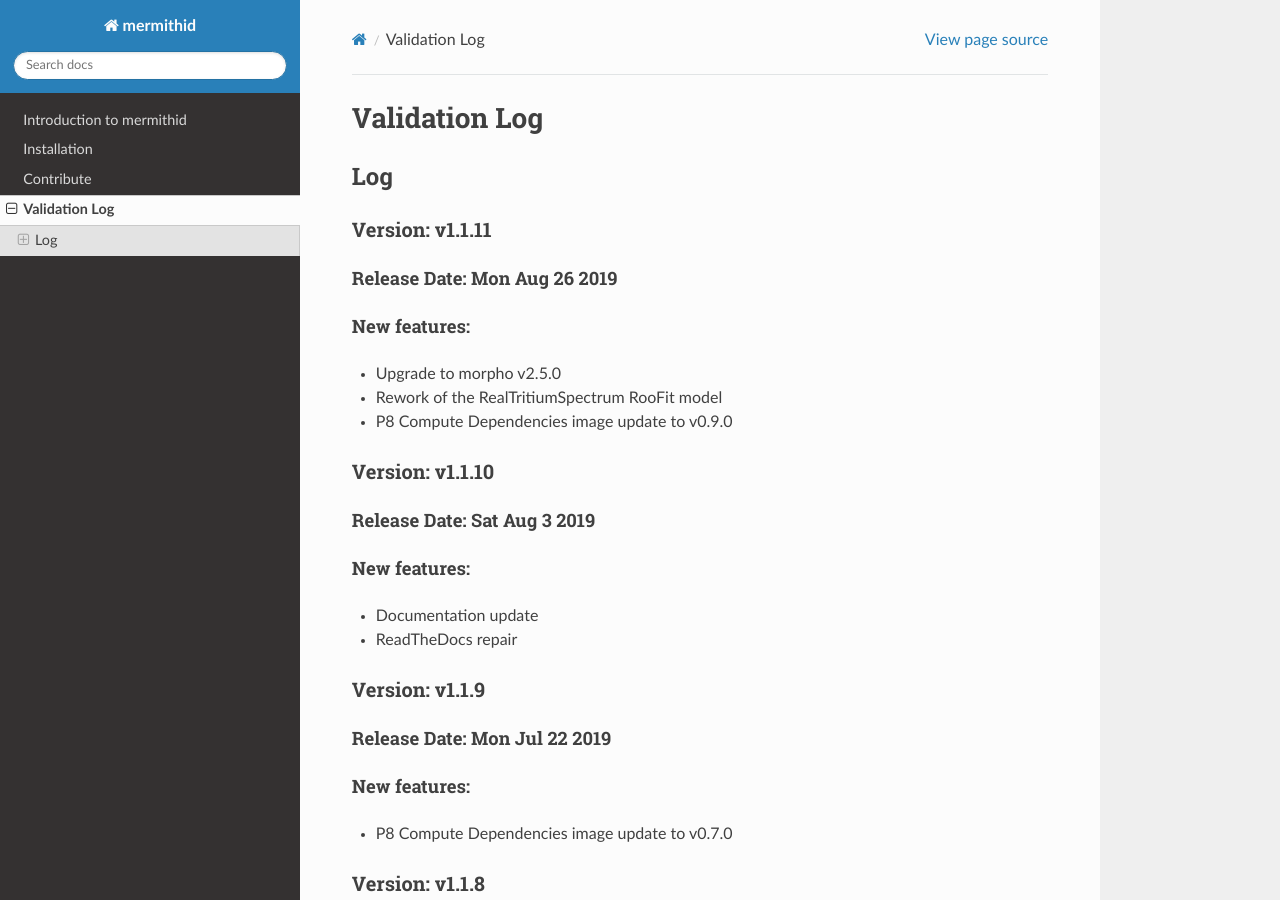
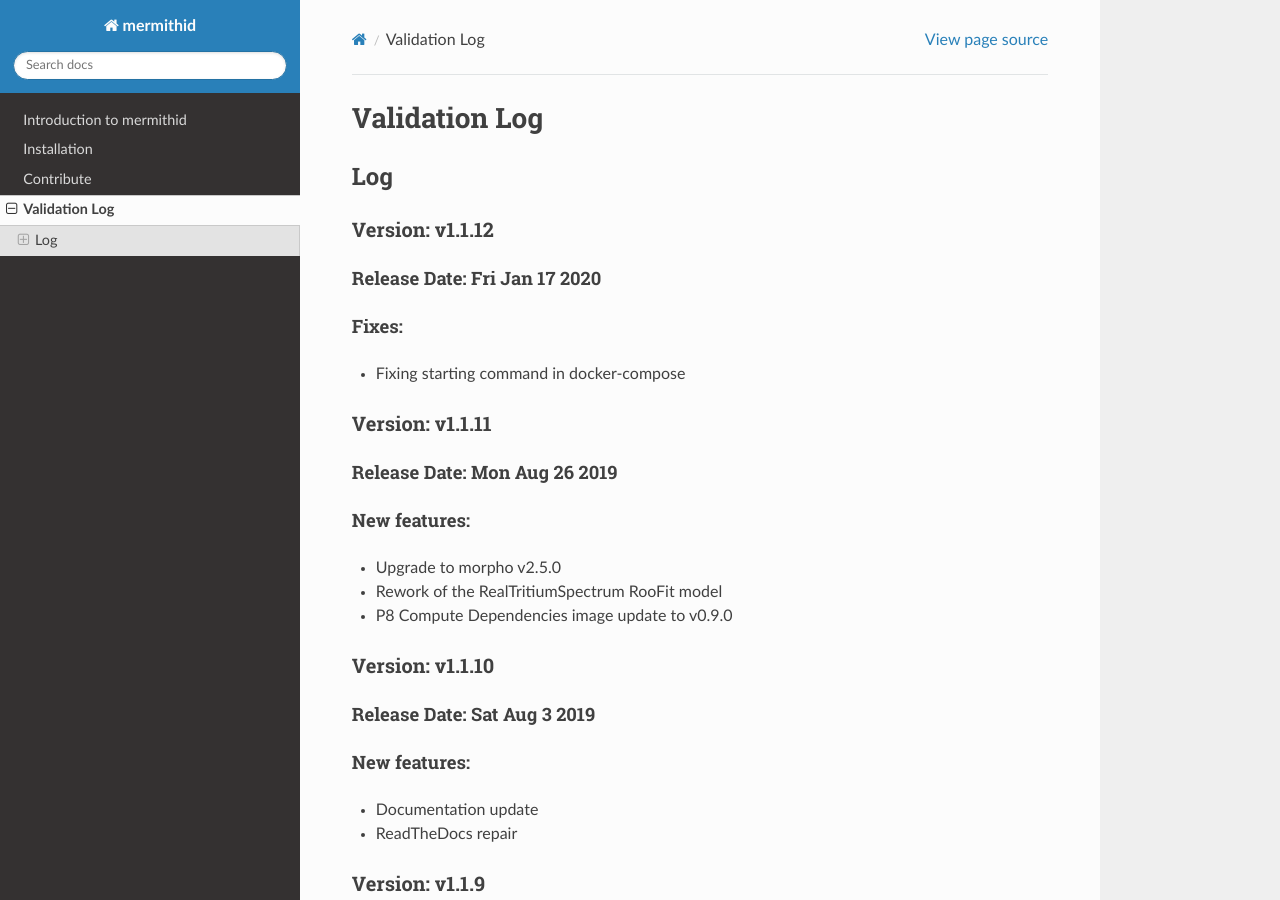
Before and after one commit to project8/mermithid, a Sphinx documentation site: the page built from documentation/validation_log.rst, in a window 1280 px wide and 900 px high. Built offline with Sphinx 7.4.7 and the Read the Docs theme 2.0.0, drawn with Linux system fonts in a browser that asks for light colours; pages that are not in the unit, such as notebooks, are missing from menus.

Commit message:
Solving issue pointed out by Christine

```diff
--- a/CMakeLists.txt
+++ b/CMakeLists.txt
@@ -1,7 +1,7 @@
 cmake_minimum_required(VERSION 3.1)
 
 cmake_policy( SET CMP0048 NEW ) # version in project()
-project( Mermithid VERSION 1.1.11 )
+project( Mermithid VERSION 1.1.12 )
 
 list( APPEND CMAKE_MODULE_PATH ${PROJECT_SOURCE_DIR}/Phylloxera/Scarab/cmake )
 # list( APPEND CMAKE_MODULE_PATH ${PROJECT_SOURCE_DIR}/Cicada/Scarab/cmake )
--- a/docker-compose.yaml
+++ b/docker-compose.yaml
@@ -3,8 +3,7 @@ version: "3"
 services:
   mermithid:
     build: .
-    command: >
-      bash -c "source /usr/local/p8/mermithid/v1.1.11/setup.sh && bash"
+    command: "/bin/bash"
     volumes:
       # share a subdirectory from the host to /host in the docker (can be edited)
       - ~/mermithid_share:/host
--- a/documentation/validation_log.rst
+++ b/documentation/validation_log.rst
@@ -3,6 +3,17 @@ Validation Log
 
 Log
 ---
+
+Version: v1.1.12
+~~~~~~~~~~~~~~~~
+
+Release Date: Fri Jan 17 2020
+'''''''''''''''''''''''''''''
+
+Fixes:
+''''''
+
+* Fixing starting command in docker-compose
 
 Version: v1.1.11
 ~~~~~~~~~~~~~~~~
```
Also changed, not shown: README.md (+2 -2 lines), 1 other file.
